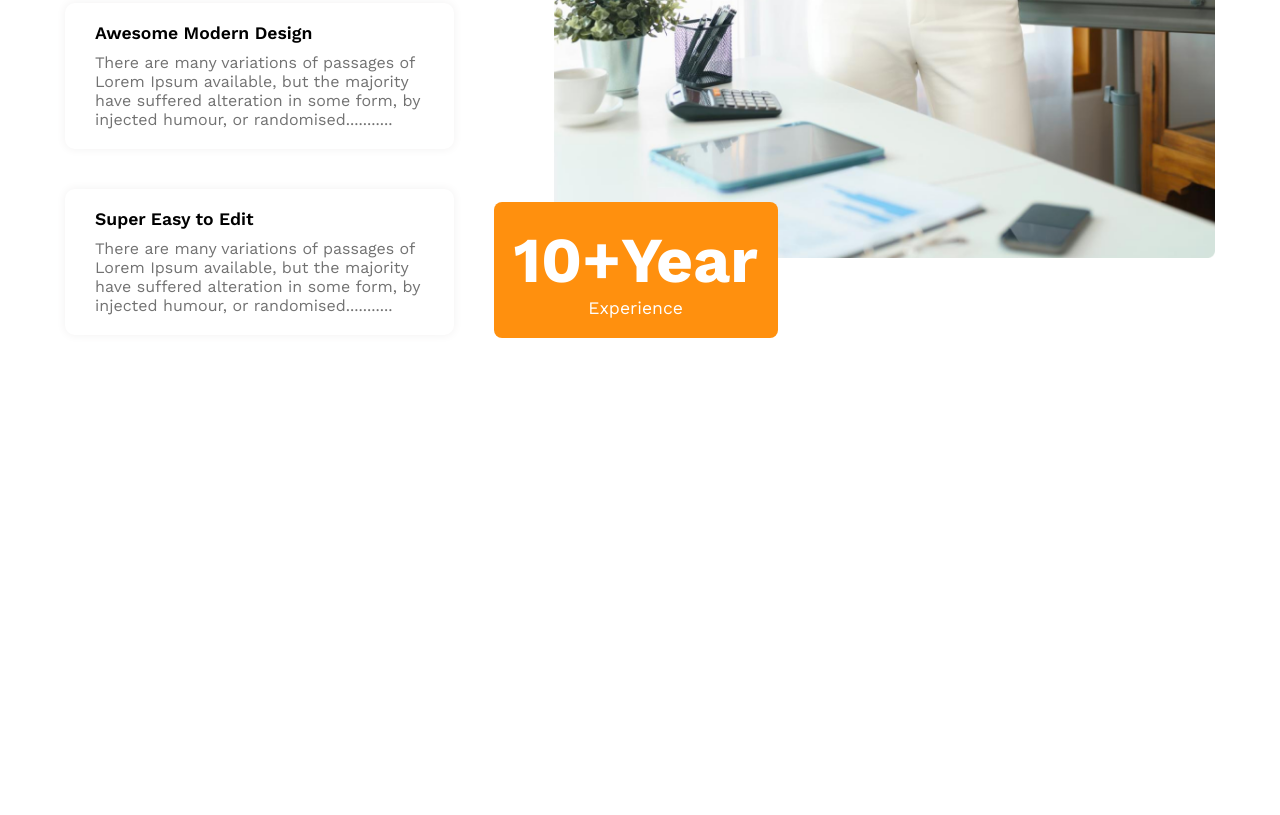
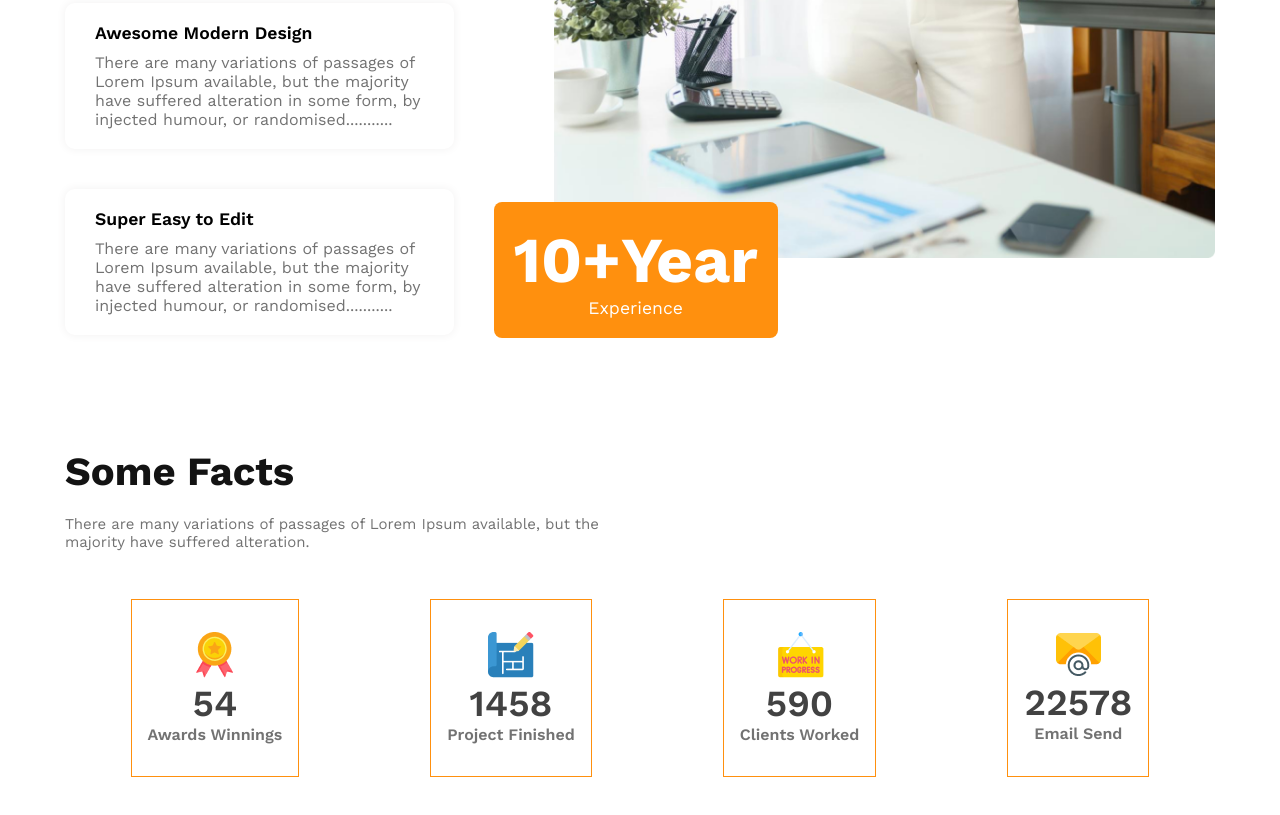
Before and after one commit to HoridasPro/simple-architecture--project, a plain HTML site: page index.html in a window 1280 px wide. Shown: the part 2437-3252 px from the top of the page. Before the commit the page ends 2835 px from the top, so only its background shows below. Drawn offline with nearby package versions, Linux system fonts and the light colour scheme.

Commit message:
added to fact container section and css hover

```diff
--- a/index.html
+++ b/index.html
@@ -71,6 +71,36 @@
         <button class="love_button">10+Year <span class="love_span">Experience</span></button>
       </div>
     </section>
+
+    <!-- Some Fact Style -->
+     <section class="fact_container width_contarner">
+      <div class="fact_content">
+        <h3 class="fact_h3 color_primary">Some Facts</h3>
+        <p class="fact_p color_tartiary">There are many variations of passages of Lorem Ipsum available, but the majority have suffered alteration.</p>
+      </div>
+      <div class="fact_boxs display">
+        <div class="fact_box">
+          <img src="./images/icons/ribon.png" alt=""><br>
+          <span class="fact_span color_secondary">54</span>
+          <h5 class="fact_h5 color_tartiary">Awards Winnings</h5>
+        </div>
+        <div class="fact_box">
+          <img src="./images/icons/projects.png" alt=""><br>
+          <span class="fact_span color_secondary">1458</span>
+          <h5 class="fact_h5 color_tartiary">Project Finished</h5>
+        </div>
+        <div class="fact_box">
+          <img src="./images/icons/customers.png" alt=""><br>
+          <span class="fact_span color_secondary">590</span>
+          <h5 class="fact_h5 color_tartiary">Clients Worked</h5>
+        </div>
+        <div class="fact_box">
+          <img src="./images/icons/email.png" alt=""><br>
+          <span class="fact_span color_secondary">22578</span>
+          <h5 class="fact_h5 color_tartiary">Email Send</h5>
+        </div>
+      </div>
+     </section>
   </main>
 </body>
 </html>
--- a/styless/style.css
+++ b/styless/style.css
@@ -49,6 +49,9 @@ header{
   font-weight: 400;
   text-decoration: none;
   color: #424242;
+}
+.nav_ul li a:hover{
+  color: #be2edd;
 }
 
 /* Banner Style */
@@ -136,7 +139,6 @@ header{
   gap: 100px;
   align-items: center;
   margin-top: 60px;
-
 }
 .love_contents{
   width: 586px;
@@ -169,7 +171,6 @@ header{
   font-size: 1rem;
   font-weight: 400;
   color: #727272;
-
 }
 .love_img img{
   max-width: 100%;
@@ -193,3 +194,35 @@ header{
   color: #fff;
   font-weight: 400;
 }
+/* Some Fact Style */
+.fact_container{
+  margin-top: 50px;
+  margin-bottom: 50px;
+}
+.fact_h3{
+  font-size: 2.5rem;
+  font-weight: 700;
+}
+.fact_p{
+  font-size: 15px;
+  font-weight: 400;
+  max-width: 540px;
+  margin-top: 1.2rem;
+}
+.fact_boxs{
+  justify-content: space-around;
+  margin-top: 3rem;
+}
+.fact_box{
+  border: 1px solid #FF900E;
+  padding: 2rem 1rem;
+  text-align: center;
+}
+.fact_span{
+  font-size: 2.3rem;
+  font-weight: 600;
+}
+.fact_h5{
+  font-size: 1rem;
+  font-weight: 600;
+}
```
